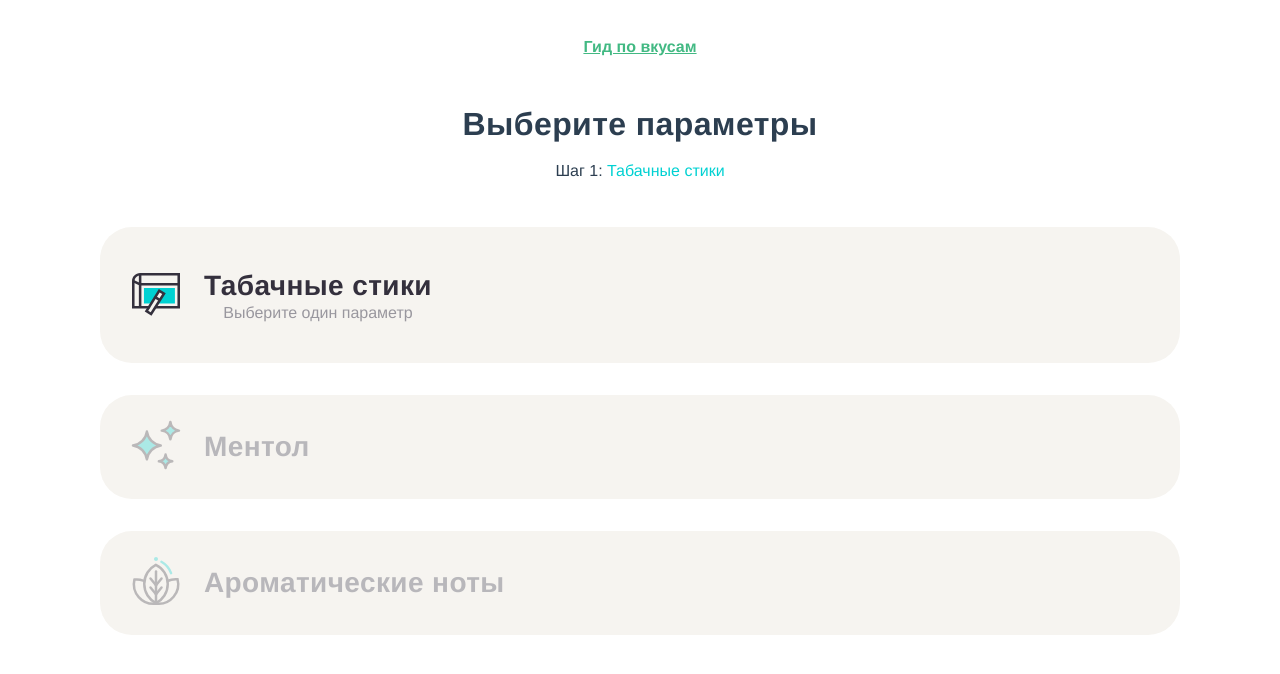
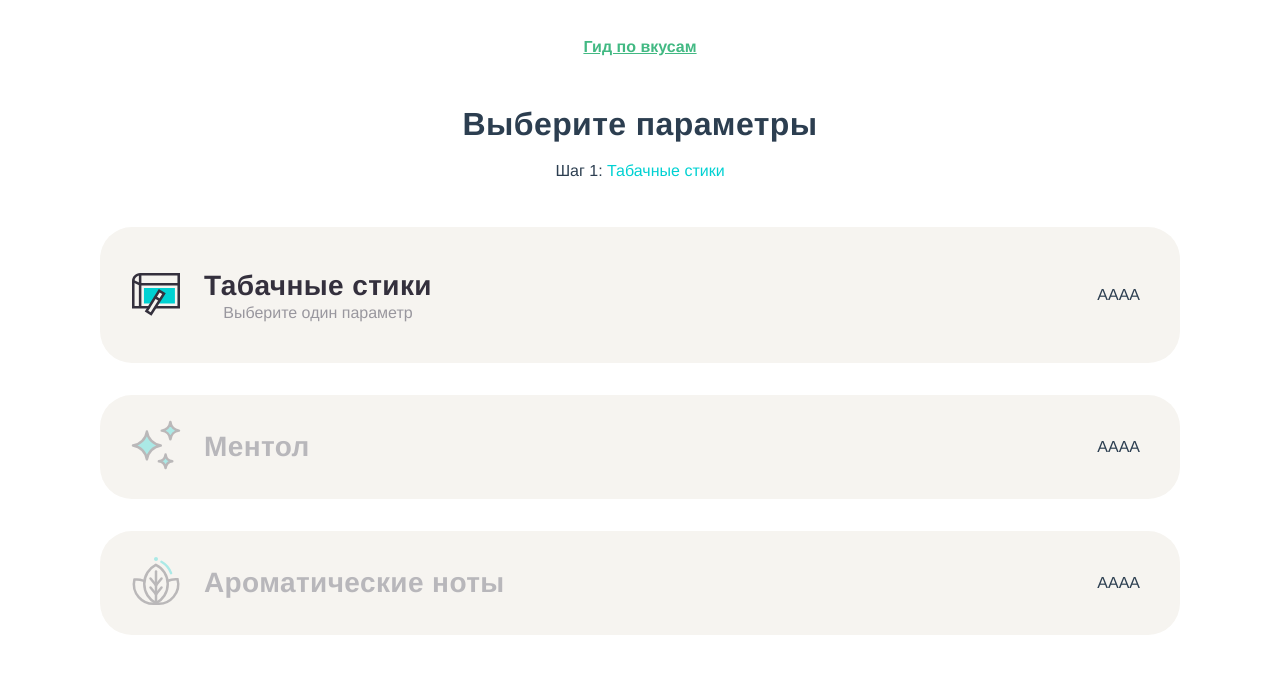
Before and after one commit to parunkov/Vue3, a Vue app: page /#/ in a window 1280 px wide. Shown: the top 674 px of the page. Built offline with nearby package versions, Linux system fonts and the light colour scheme.

Commit message:
button component

```diff
--- a/src/components/GuideSection.vue
+++ b/src/components/GuideSection.vue
@@ -7,6 +7,7 @@
         <div class="kam-112908-section__text">{{ text }}</div>
       </div>
     </div>
+    <slot></slot>
   </div>
 </template>
 <script>
--- a/src/pages/GuidePage.vue
+++ b/src/pages/GuidePage.vue
@@ -13,7 +13,8 @@
         :image="section.image"
         :title="section.title"
         :text="section.text"
-      ></GuideSection>
+        >AAAA</GuideSection
+      >
     </div>
   </div>
 </template>
```
Also changed, not shown: src/components/UI/GuideButton.vue (added, +13 -0 lines).
